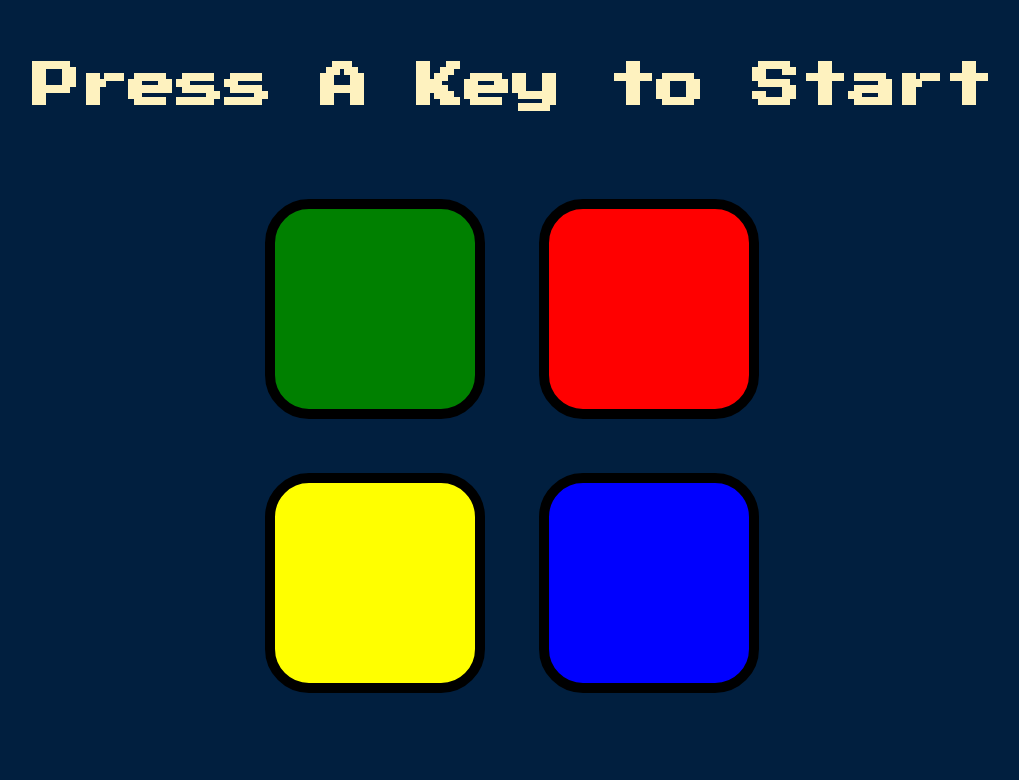
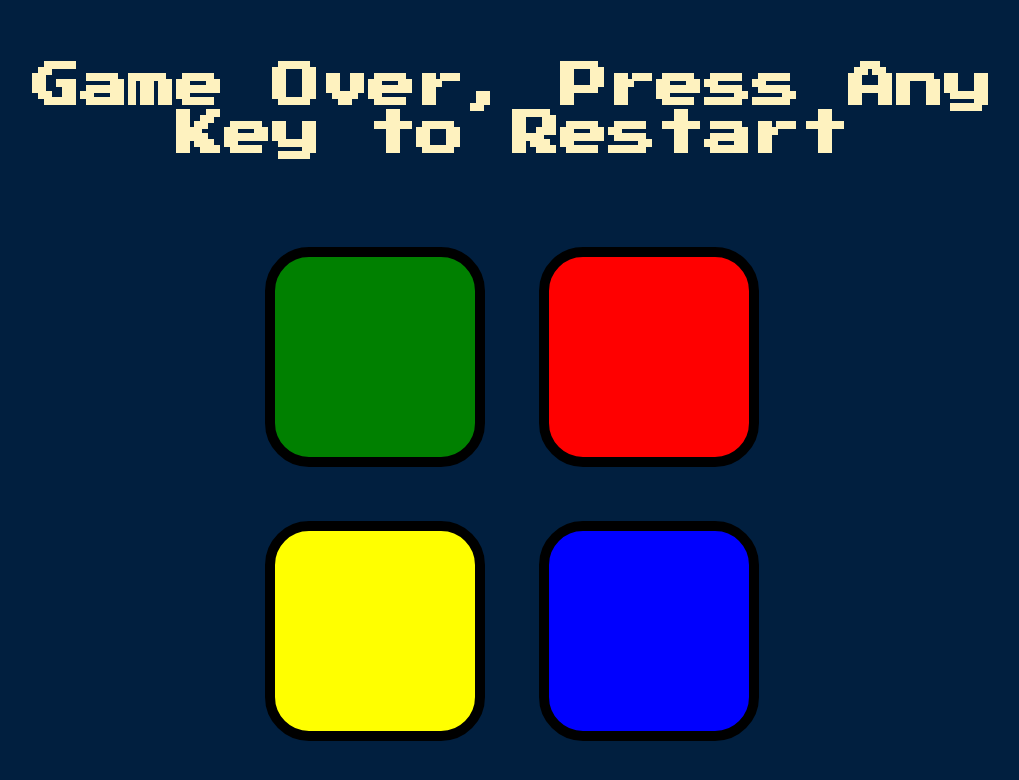
Before and after one commit to kent-ts3/the-simon-game, a plain HTML site: page index.html in a window 1280 px wide. Both pictures are taken after a click on the element 503 px from the left and 309 px from the top of the page. Shown: the whole page, without its empty margins (128-1147 px from the left). Drawn offline with nearby package versions, Linux system fonts and the light colour scheme.

Commit message:
Add game over to game logic and game restart

```diff
--- a/game.js
+++ b/game.js
@@ -4,24 +4,22 @@ var userClickedPattern = [];
 var level = 0;
 var gameStarted = false;
 
-
 function nextSequence() {
-
   var randomNumber = Math.floor(Math.random() * 4);
   var randomChosenColour = buttonColours[randomNumber];
 
   gamePattern.push(randomChosenColour);
 
   // Add flash animation to chosen colour
-    $("#" + randomChosenColour).fadeOut(100).fadeIn(100);
+  $("#" + randomChosenColour)
+    .fadeOut(100)
+    .fadeIn(100);
 
   playSound(randomChosenColour);
-
 }
 
 // Detect user button clicks
-$(".btn").click(function(){
-
+$(".btn").click(function () {
   var userChosenColour = $(this).attr("id");
   userClickedPattern.push(userChosenColour);
 
@@ -29,21 +27,20 @@ $(".btn").click(function(){
   animatePress(userChosenColour);
 
   checkAnswer(userClickedPattern.length - 1);
-
 });
 
 // Detect key press to start game
-$(document).on("keydown", function() {
+$(document).on("keydown", function () {
+  if (!gameStarted) {
     nextSequence();
-
     $("#level-title").text("Level " + level);
-
+    gameStarted = true;
+  }
 });
-
 
 // Play sound of colour
 function playSound(name) {
-    var colourSound  = new Audio("sounds/" + name + ".mp3");
+  var colourSound = new Audio("sounds/" + name + ".mp3");
   colourSound.play();
 }
 
@@ -51,24 +48,34 @@ function playSound(name) {
 function animatePress(currentColour) {
   $("#" + currentColour).addClass("pressed");
 
-    setTimeout(function() {
+  setTimeout(function () {
     $("#" + currentColour).removeClass("pressed");
   }, 100);
-
 }
 
-
+// Check user input against generated sequence (game logic)
 function checkAnswer(currentLevel) {
   if (userClickedPattern[currentLevel] === gamePattern[currentLevel]) {
-
     if (userClickedPattern.length === gamePattern.length) {
       setTimeout(function () {
         nextSequence();
         userClickedPattern = [];
       }, 1000);
     }
-
   } else {
-        console.log("wrong");
+    playSound("wrong");
+    $("body").addClass("game-over");
+    setTimeout(function () {
+      $("body").removeClass("game-over");
+    }, 200);
+    $("#level-title").text("Game Over, Press Any Key to Restart");
+    resetGame();
   }
 }
+
+// Reset game
+function resetGame() {
+  level = 0;
+  gamePattern = [];
+  gameStarted = false;
+}
--- a/index.html
+++ b/index.html
@@ -1,42 +1,31 @@
 <!DOCTYPE html>
 <html lang="en" dir="ltr">
-
   <head>
-  <meta charset="utf-8">
+    <meta charset="utf-8" />
     <title>Simon</title>
-  <link rel="stylesheet" href="styles.css">
-  <link href="https://fonts.googleapis.com/css?family=Press+Start+2P" rel="stylesheet">
+    <link rel="stylesheet" href="styles.css" />
+    <link
+      href="https://fonts.googleapis.com/css?family=Press+Start+2P"
+      rel="stylesheet"
+    />
   </head>
 
   <body>
     <h1 id="level-title">Press A Key to Start</h1>
     <div class="container">
       <div lass="row">
+        <div type="button" id="green" class="btn green"></div>
 
-      <div type="button" id="green" class="btn green">
-
-      </div>
-
-      <div type="button" id="red" class="btn red">
-
-      </div>
+        <div type="button" id="red" class="btn red"></div>
       </div>
 
       <div class="row">
-
-      <div type="button" id="yellow" class="btn yellow">
-
+        <div type="button" id="yellow" class="btn yellow"></div>
+        <div type="button" id="blue" class="btn blue"></div>
       </div>
-      <div type="button" id="blue" class="btn blue">
-
-      </div>
-
-    </div>
-
     </div>
 
     <script src="https://ajax.googleapis.com/ajax/libs/jquery/3.6.1/jquery.min.js"></script>
     <script src="game.js"></script>
   </body>
-
 </html>
--- a/styles.css
+++ b/styles.css
@@ -1,20 +1,19 @@
 body {
   text-align: center;
-  background-color: #011F3F;
+  background-color: #011f3f;
 }
 
 #level-title {
-  font-family: 'Press Start 2P', cursive;
+  font-family: "Press Start 2P", cursive;
   font-size: 3rem;
-  margin:  5%;
-  color: #FEF2BF;
+  margin: 5%;
+  color: #fef2bf;
 }
 
 .container {
   display: block;
   width: 50%;
   margin: auto;
-
 }
 
 .btn {
```
Lines whose indentation alone changed are shown as unchanged.
